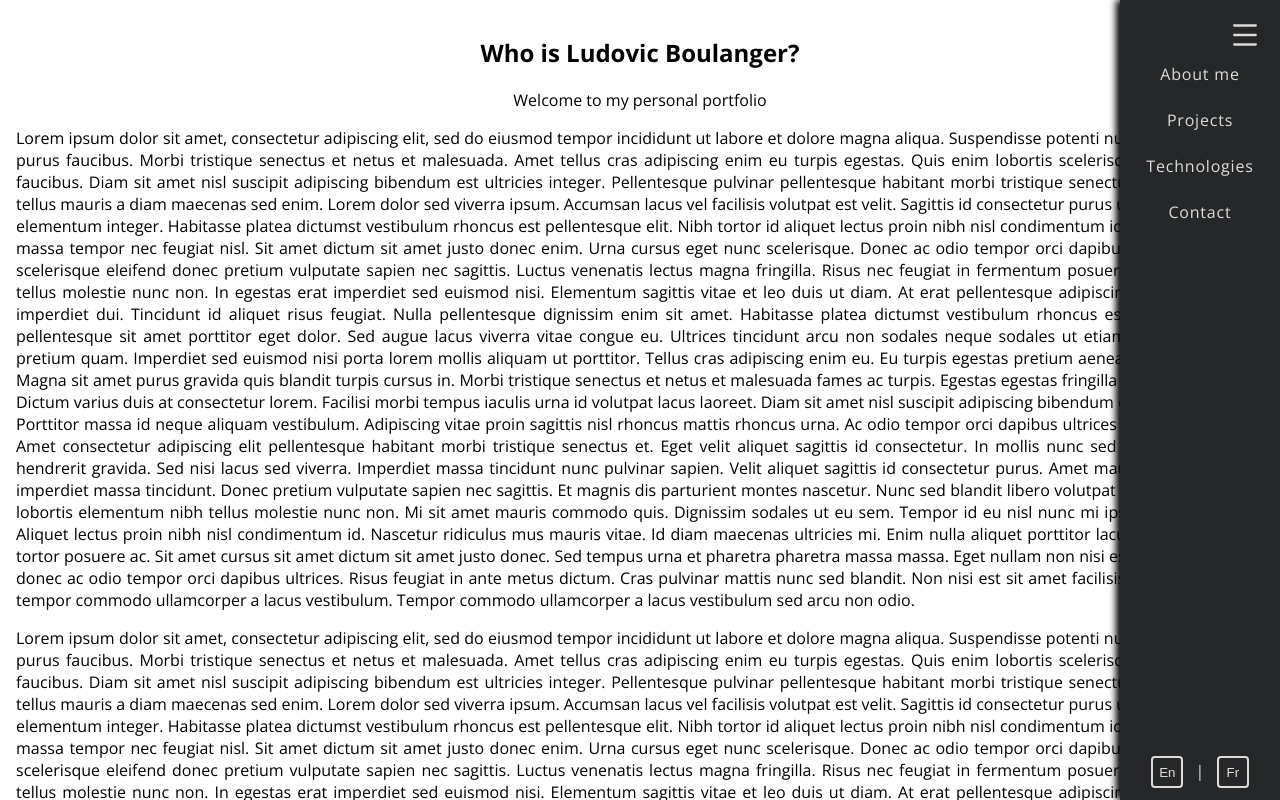
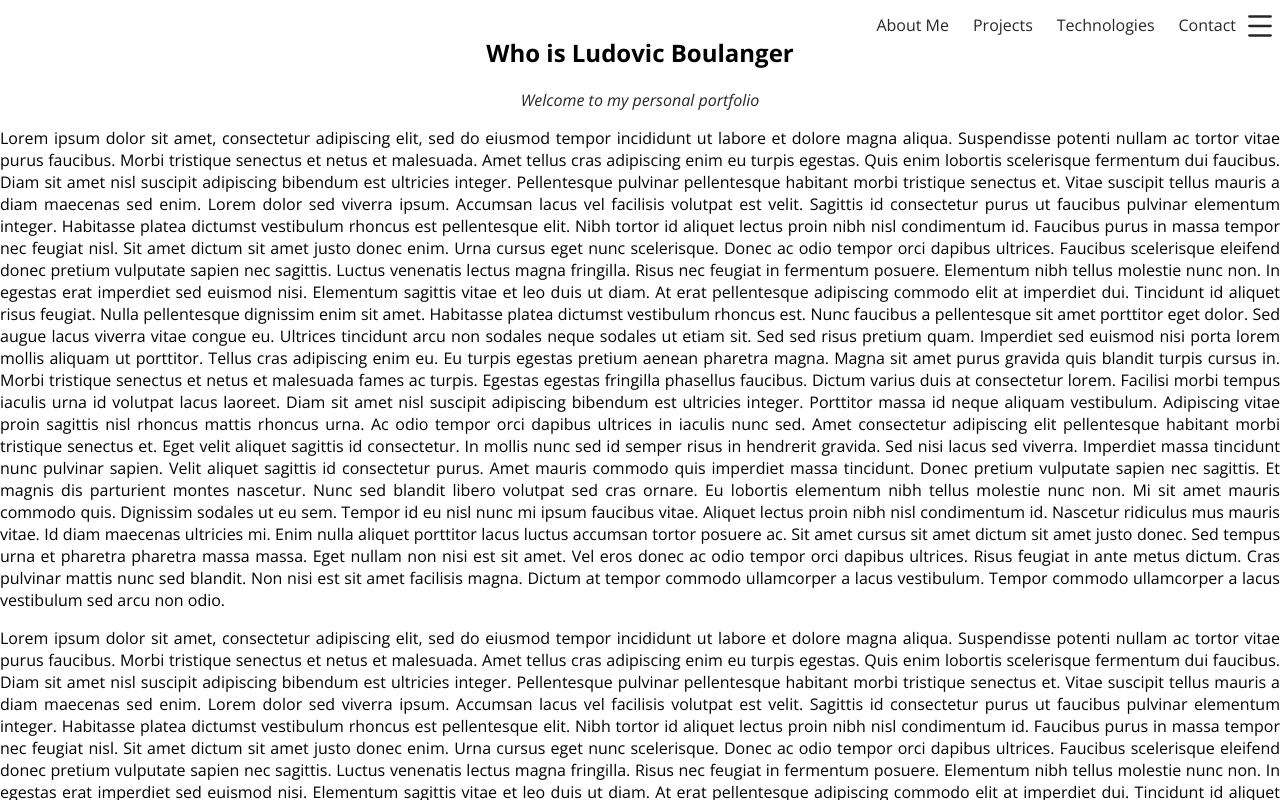
Before and after one commit to ludoboulanger/ludoboulanger.github.io, a plain HTML site: page index.html in a window 1280 px wide. Both pictures are taken after a click on the icon 1244 px from the left and 35 px from the top of the page. Shown: the top 800 px of the page. Drawn offline with nearby package versions, Linux system fonts and the light colour scheme.

Commit message:
Implemented sticky header and restyled navbar

```diff
--- a/index.html
+++ b/index.html
@@ -7,6 +7,7 @@
     <title>Who Is Ludovic</title>
 
     <link rel="stylesheet" type="text/css" href="ressources/styles.css" />
+    <link rel="stylesheet" type="text/css" href="ressources/animations.css" />
 
     <meta charset="UTF-8">
     <meta name="description" content="Personal Portfolio">
@@ -25,10 +26,9 @@
     <header>
 
       <svg
-        id='navBarIcon'
-        class="svg-icon nav-button"
+          id='hamburger-menu'
+          class="svg-icon nav-icon"
           viewBox="0 0 20 20"
-        onclick="toggleSideBar()"
         >
           <path
             id="navBarIconPath"
@@ -39,38 +39,34 @@
             c-0.41,0-0.743,0.333-0.743,0.743s0.333,0.743,0.743,0.743h13.372c0.41,0,0.743-0.333,0.743-0.743S17.096,9.257,16.686,9.257z"></path>
         </svg>
 
-      <nav id="sidebar">
-        <ul class="nav-ul">
+        <section id="header" class="header-bar">
+          <p class="text-light">Who is Ludovic Boulanger?</p>
+        </section>
+
+        <nav  id="navbar">
+          <ul class="nav-ul" id="navbar-ul">
             <li class="nav-item">
               <a href="#" class="nav-link">
-              <span>About me</span>
+                About Me
               </a>
             </li>
 
             <li class="nav-item">
               <a href="#" class="nav-link">
-              <span>Projects</span>
+                Projects
               </a>
             </li>
 
             <li class="nav-item">
               <a href="#" class="nav-link">
-              <span>Technologies</span>
+                Technologies
               </a>
             </li>
 
             <li class="nav-item">
               <a href="#" class="nav-link">
-              <span>Contact</span>
+               Contact
               </a>
-          </li>
-
-          <li class="nav-item">
-            <div class="lang-toggle">
-              <button class="lang-button">En</button>
-              &nbsp; <span style="color: gainsboro;">|</span> &nbsp;
-              <button class="lang-button">Fr</button>
-            </div>
             </li>
 
           </ul>
@@ -80,8 +76,8 @@
 
     <main>
 
-      <section class="header-section text-dark">
-        <h1 class="primary-text text-dark" >Who is Ludovic Boulanger?</h1>
+      <section class="title-section">
+        <h1>Who is Ludovic Boulanger</h1>
         <p class="secondary-text text-dark" >Welcome to my personal portfolio</p>
       </section>
 
--- /dev/null
+++ b/ressources/animations.css
@@ -0,0 +1,107 @@
+/* Header bar */
+.header-bar-fadeIn {
+  animation-name: fade-in;
+  animation-duration: 0.5s;
+  animation-timing-function: ease;
+  animation-fill-mode: forwards;
+}
+
+@keyframes fade-in {
+  from {
+    display: none;
+    opacity: 0;
+  }
+
+  to {
+    display: flex;
+    opacity: 0.9;
+  }
+}
+
+.header-bar-fadeOut {
+  animation-name: fade-out;
+  animation-duration: 0.5s;
+  animation-timing-function: ease;
+  animation-fill-mode: forwards;
+}
+
+@keyframes fade-out {
+  from {
+    display: flex;
+    opacity: 1;
+  }
+
+  to {
+    display: none;
+    opacity: 0;
+  }
+}
+
+.header-move-left {
+  animation-name: header-move-left;
+  animation-duration: 0.5s;
+  animation-timing-function: ease;
+  animation-fill-mode: forwards;
+}
+
+@keyframes header-move-left {
+  from {
+   justify-content: center;
+  }
+
+  to {
+    justify-content: flex-start;
+  }
+}
+
+.header-move-right {
+  animation-name: header-move-right;
+  animation-duration: 0.5s;
+  animation-timing-function: ease;
+  animation-fill-mode: forwards;
+}
+
+@keyframes header-move-right {
+  from {
+   justify-content: flex-start;
+  }
+
+  to {
+    justify-content: center;
+  }
+}
+
+/* side-bar */
+.nav-bar-open {
+  animation-name: nav-bar-open;
+  animation-duration: 0.7s;
+  animation-timing-function: ease;
+  animation-fill-mode: forwards;
+}
+
+@keyframes nav-bar-open {
+  from {
+   width: 0;
+  }
+
+  to {
+    width: 100vw;
+  }
+}
+
+.nav-bar-close {
+  animation-name: nav-bar-close;
+  animation-duration: 0.7s;
+  animation-timing-function: ease;
+  animation-fill-mode: forwards;
+}
+
+@keyframes nav-bar-close {
+  from {
+   width:100vw;
+  }
+
+  to {
+    width: 0;
+  }
+}
--- a/ressources/styles.css
+++ b/ressources/styles.css
@@ -8,6 +8,22 @@
   text-align: justify;
 }
 
+/* Typography */
+.nav-link {
+  text-decoration: none;
+  overflow: hidden;
+  white-space: nowrap;
+}
+
+.text-light {
+  color: gainsboro;
+  font-style: italic;
+}
+
+.text-dark {
+  color: var(--text-dark);
+  font-style: italic;
+}
 /* Body */
 
 body {
@@ -27,25 +43,44 @@ body::-webkit-scrollbar-thumb {
 /*Main*/
 
 main {
-  padding: 1rem;
+  padding-top: 16px;
+}
+
+.title-section {
+  text-align: center;
 }
 
 /* Header */
-.header-section {
-  text-align: center;
+
+.header-bar {
+  position: fixed;
+  display: flex;
+  opacity: 0;
+  flex-direction: row;
+  justify-content: flex-start;
+  align-items: center;
+  width: 100%;
+  top: 0;
+  margin-top: 0;
+  background-color: var(--background-primary);
+  z-index: 2;
 }
 
+.header-bar p {
+  padding-left: 1.2rem;
+}
 /* nav */
-.nav-button {
-  position: absolute;
-  top: 1.2rem;
-  right: 1.2rem;
-  cursor: pointer;
-  z-index: 2;
+
+.nav-icon {
+  z-index: 100;
 }
 .svg-icon {
+  position: fixed;
+  top: 10px;
+  right: 4px;
   width: 2rem;
   height: 2rem;
+  cursor: pointer;
 }
 
 .svg-icon path,
@@ -62,59 +97,30 @@ main {
   stroke-width: 1;
 }
 
-nav {
+#navbar {
   position: fixed;
-  right: 0;
+  top: 0.9rem;
+  right: 2rem;
   width: 0;
-  height: 100vh;
-  background-color: var(--background-primary);
-  transition-property: width;
-  transition-duration: 0.2s;
-  transition-timing-function: linear;
   overflow: hidden;
+  z-index: 3;
 }
 
 .nav-ul {
   display: flex;
-  flex-direction: column;
-  justify-content: flex-start;
+  flex-direction: row;
+  justify-content: flex-end;
+  align-items: center;
   list-style-type: none;
-  height: calc(100vh - 51px);
+  width: 100%;
+  height: 100%;
   padding: 0;
   margin: 0;
-  position: relative;
-  top: 3.2rem;
 }
 
 .nav-item {
-  width: 100%;
   text-align: center;
-  padding: 12px 0;
-  transition-property: background-color;
-  transition-duration: 0.9s;
-  transition-timing-function: ease;
-  cursor: pointer;
-}
-
-.nav-item:hover {
-  background-color: #000000;
-}
-
-.nav-item a {
-  color: var(--text-light);
-  letter-spacing: 0.05rem;
-  text-decoration: none;
-}
-
-.nav-item:last-child {
-  margin-top: auto;
-  background-color: var(--background-primary);
-}
-
-.nav-link {
-  overflow: hidden;
-  white-space: nowrap;
-  text-align: center;
+  padding: 0 12px;
 }
 
 .lang-toggle {
--- a/scripts/script.js
+++ b/scripts/script.js
@@ -1,17 +1,84 @@
-const toggleSideBar = () => {
-  const sidebar = document.getElementById('sidebar');
-  const iconPath = document.getElementById('navBarIconPath');
-  const icon = document.getElementById('navBarIcon')
+let isHeaderHidden = true;
+let isNavbarHidden = true;
 
-  if (sidebar.style.width === '') {
-    sidebar.style.width = '10rem';
-    sidebar.style.boxShadow = '-4px 0 7px black';
-    iconPath.style.fill = "gainsboro";
-    icon.style.position = 'fixed';
+// Fixed Header
+const moveHeaderText = () => {
+  const header = document.getElementById('header');
+
+  if (isNavbarHidden) {
+
+    header.classList.remove('header-move-right');
+    header.classList.add('header-move-left');
 
   } else {
-    sidebar.style.width = '';
-    iconPath.style.fill = " #252729";
-    icon.style.position = 'absolute';
+    header.classList.remove('header-move-left');
+    header.classList.add('header-move-right');
+  }
+
+  console.log(header.classList);
+};
+
+const createFixedHeader = () => {
+  const header = document.getElementById('header');
+  const iconPath = document.getElementById('navBarIconPath');
+
+  if (window.pageYOffset !== 0) {
+    isHeaderHidden = false;
+    toggleNavItemColor();
+    header.classList.remove('header-bar-fadeOut');
+    header.classList.add('header-bar-fadeIn');
+    header.style.boxShadow = '0 -4px 7px black';
+    iconPath.style.fill = "gainsboro";
+
+  } else {
+    isHeaderHidden = true;
+    toggleNavItemColor();
+    header.classList.remove('header-bar-fadeIn');
+    header.classList.add('header-bar-fadeOut');
+    iconPath.style.fill = "var(--text-dark)";
   }
 };
+
+const toggleNavItemColor = () => {
+  const navbar = document.getElementById('navbar-ul');
+
+  for (child of navbar.children) {
+    if (isHeaderHidden && !isNavbarHidden) {
+      console.log(child.children);
+      child.children[0].style.color = 'var(--text-dark)';
+    } else if (!isNavbarHidden) {
+      child.children[0].style.color = 'var(--text-light)';
+    }
+  }
+}
+
+const toggleNavbar = (e) => {
+  e.preventDefault();
+  const navbar = document.getElementById('navbar');
+  const iconPath = document.getElementById('navBarIconPath');
+
+  if (isNavbarHidden) {
+    isNavbarHidden = false;
+    toggleNavItemColor();
+    navbar.classList.remove('nav-bar-close');
+    navbar.classList.add('nav-bar-open');
+    navbar.style.fill = "gainsboro";
+
+  } else {
+    isNavbarHidden = true;
+    navbar.classList.remove('nav-bar-open');
+    navbar.classList.add('nav-bar-close');
+    if (window.pageYOffset === 0) {
+      iconPath.style.fill = "#252729";
+    } else {
+      iconPath.style.fill = "gainsboro";
+    }
+  }
+};
+
+// Listeners
+window.addEventListener('scroll', createFixedHeader);
+
+let icon = document.getElementById('hamburger-menu');
+
+icon.addEventListener('click', event => toggleNavbar(event));
```
Lines whose indentation alone changed are shown as unchanged.
